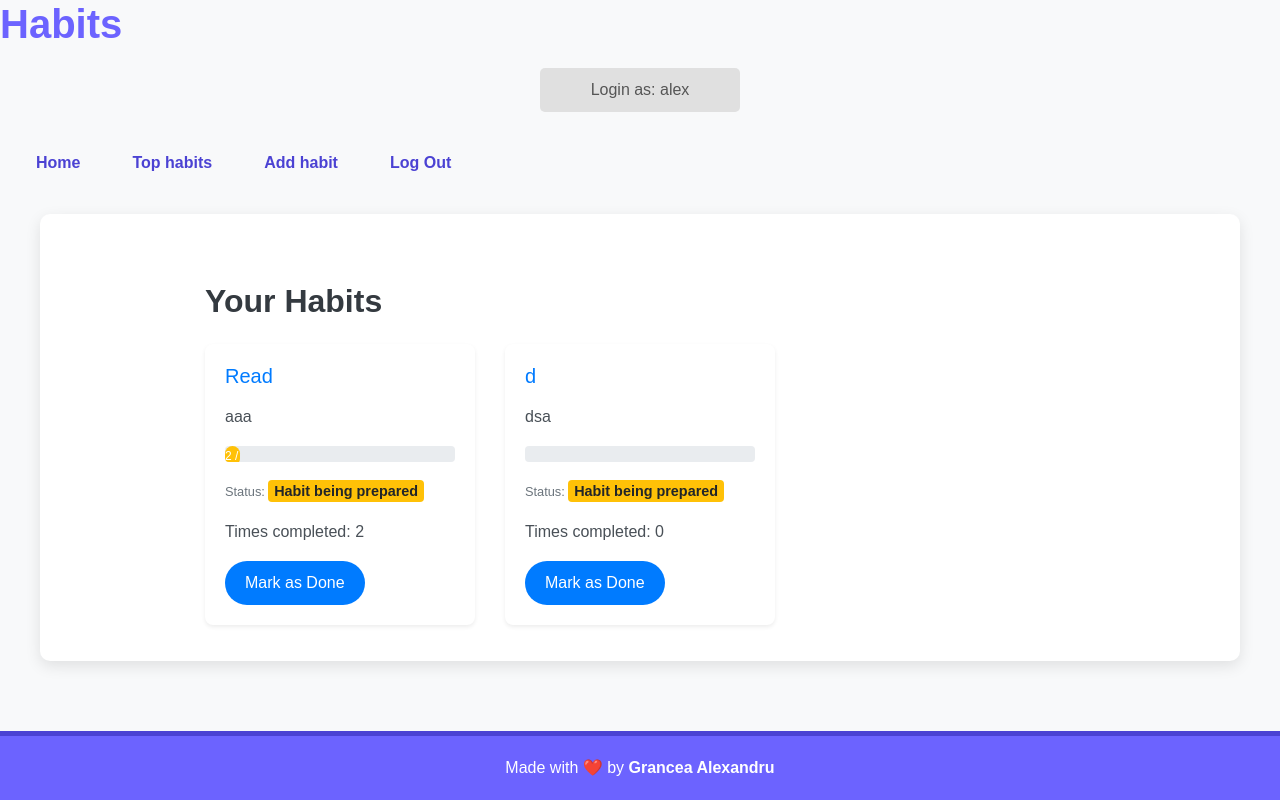
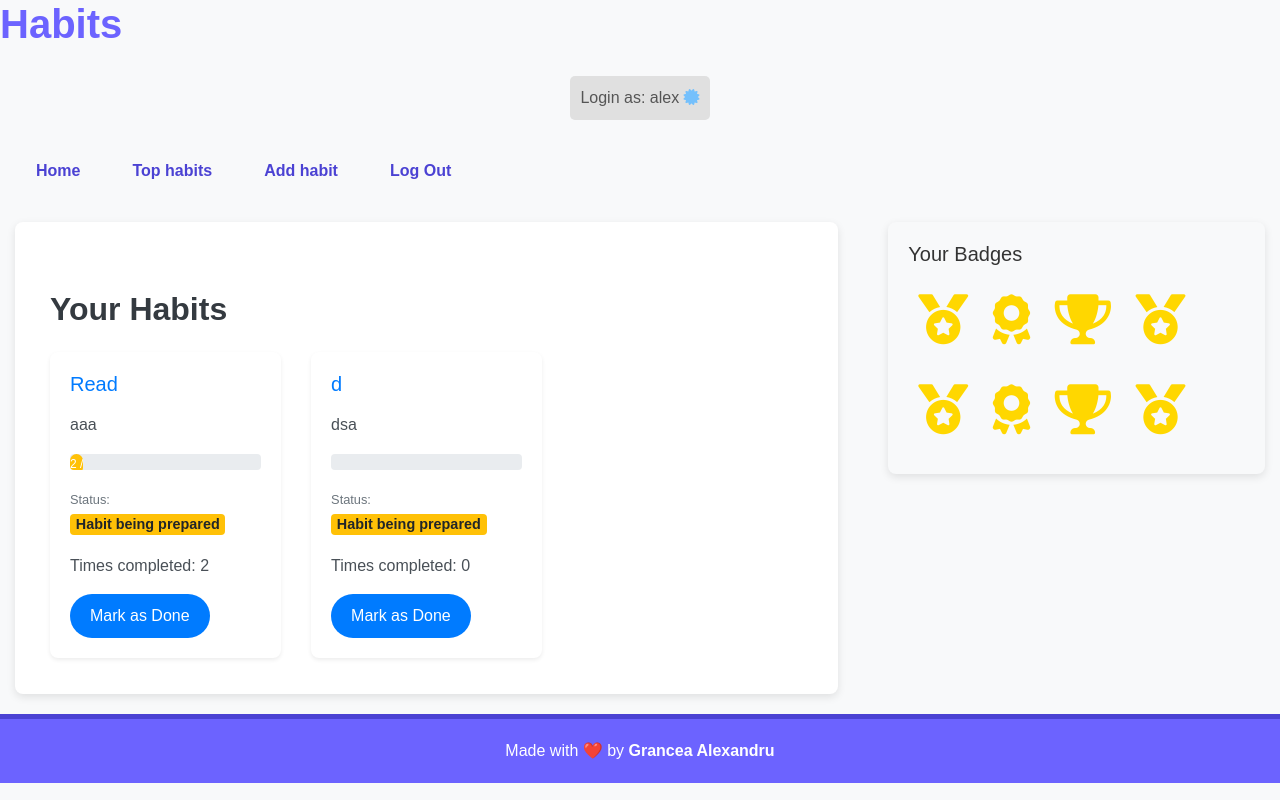
Before and after one commit to Nanu25/Habits, a Django app: page /main in a window 1280 px wide. Run offline with Django 5.2, Linux system fonts and the light colour scheme; a user stored in the database is signed in; data comes from the database, SQL or seed files in the repository; both versions use the stored data as it was after the commit; some libraries are stand-ins or nearby versions.

Commit message:
badges added

```diff
--- a/habits/static/habits/style.css
+++ b/habits/static/habits/style.css
@@ -93,22 +93,42 @@ input[type="text"]:focus, input[type="password"]:focus, input[type="email"]:focu
     transition: width 0.5s ease;
 }
 
+/* Remove background, padding, and border-radius */
 .reward-badge {
     display: inline-block;
-    background-color: #ffe600;
-    color: #fff;
-    padding: 5px 10px;
-    border-radius: 25px;
-    font-weight: bold;
-    font-size: 14px;
     margin: 10px 5px;
     text-align: center;
-    box-shadow: 0px 3px 8px rgba(0, 0, 0, 0.2);
-    transition: transform 0.2s ease;
+    box-shadow: none; /* No shadow */
+    background-color: transparent; /* No background */
+    padding: 0; /* Remove padding */
+    border-radius: 0; /* Remove rounded corners */
+    font-size: 14px; /* Adjust font size if needed */
 }
 
-.reward-badge:hover {
+/* Badge icons */
+.badge-section i.fas {
+    font-size: 50px;
+    margin: 10px 5px;
+    color: #ffd700; /* Default Gold color for icons */
+}
+
+/* Customize specific badges */
+.starter-badge {
+    color: #ffeb3b; /* Yellow for Starter Badge */
+}
+
+.consistency-badge {
+    color: #ff5722; /* Orange for Consistency Badge */
+}
+
+.master-badge {
+    color: #4caf50; /* Green for Master Badge */
+}
+
+/* Hover effect for the icons */
+.reward-badge i.fas:hover {
     transform: scale(1.1);
+    transition: transform 0.2s ease;
 }
 
 /* Footer */
@@ -118,12 +138,7 @@ input[type="text"]:focus, input[type="password"]:focus, input[type="email"]:focu
     background-color: #6c63ff;
     color: #fff;
     border-top: 5px solid #4b42d3;
-
-    /* Fixed at the bottom */
-    position: fixed;
-    bottom: 0;
-    left: 0;
-    width: 100%;
+    margin-top: 20px; /* Add space above the footer */
 }
 
 .footer a {
@@ -134,6 +149,18 @@ input[type="text"]:focus, input[type="password"]:focus, input[type="email"]:focu
 
 .footer a:hover {
     text-decoration: underline;
+}
+
+/* Make sure the body content fills at least the viewport height minus the footer height */
+body {
+    min-height: 100vh;
+    display: flex;
+    flex-direction: column;
+}
+
+/* Main content area to grow to fill the space */
+.body {
+    flex: 1;
 }
 
 /* Login Status Styles */
@@ -283,3 +310,20 @@ body {
     transform: scale(1.05);  /* Slightly enlarge on hover for interaction */
     box-shadow: 0 6px 8px rgba(0, 0, 0, 0.15);  /* Enhanced shadow on hover */
 }
+
+.main-content {
+    padding: 20px;
+    background-color: #ffffff;
+    border-radius: 8px;
+    box-shadow: 0px 3px 8px rgba(0, 0, 0, 0.1);
+    margin-top: 20px;
+}
+
+.badge-section {
+    padding: 20px;
+    background-color: #f8f9fa;
+    border-radius: 8px;
+    box-shadow: 0px 3px 8px rgba(0, 0, 0, 0.1);
+    margin-top: 20px;
+    margin-left: 20px; /* Adjust this as needed for spacing */
+}
--- a/habits/views.py
+++ b/habits/views.py
@@ -19,10 +19,38 @@ def index(request):
     return render(request, "habits/index.html", {
         "habits": habits
     })
+
+
 def main_page(request):
+    # Get all habits for the current user
     habits = Habit.objects.filter(user=request.user)
+
+    # Calculate total completed habits (assuming 'times_completed' tracks this)
+    # total_completed = habits.aggregate(total=Sum('times_completed'))['total'] or 0
+    #
+    # # Determine badges based on the total completed habits
+    # user_badges = []
+    # if total_completed >= 1:
+    #     user_badges.append("Starter Badge")
+    # if total_completed >= 10:
+    #     user_badges.append("Consistency Badge")
+    # if total_completed >= 30:
+    #     user_badges.append("Master Badge")
+
+    user_badges = []
+    user_badges.append("Starter Badge")
+    user_badges.append("Consistency Badge")
+    user_badges.append("Master Badge")
+    user_badges.append("Starter Badge")
+    user_badges.append("Starter Badge")
+    user_badges.append("Consistency Badge")
+    user_badges.append("Master Badge")
+    user_badges.append("Starter Badge")
+
+    # Render the main page with habits and badges
     return render(request, "habits/main_page.html", {
-        "habits": habits
+        "habits": habits,
+        "user_badges": user_badges
     })
 def login_view(request):
     if request.method == "POST":
--- a/templates/habits/layout.html
+++ b/templates/habits/layout.html
@@ -1,6 +1,5 @@
 {% load static %}
 {% load custom_filters %}
-
 
 <!DOCTYPE html>
 <html lang="en">
@@ -8,6 +7,8 @@
     <title>{% block title %}Habits{% endblock %}</title>
     <link rel="stylesheet" href="https://stackpath.bootstrapcdn.com/bootstrap/4.4.1/css/bootstrap.min.css" integrity="sha384-Vkoo8x4CGsO3+Hhxv8T/Q5PaXtkKtu6ug5TOeNV6gBiFeWPGFN9MuhOf23Q9Ifjh" crossorigin="anonymous">
     <link href="{% static 'habits/style.css' %}" rel="stylesheet">
+    <link rel="stylesheet" href="https://cdnjs.cloudflare.com/ajax/libs/font-awesome/6.0.0-beta3/css/all.min.css">
+
 </head>
 <body>
     <div class="header">
@@ -16,7 +17,7 @@
 
     {% if user.is_authenticated %}
         <div class="login-status">
-            Login as: {{ user.username }}
+            Login as: {{ user.username }} <i class="fa-solid fa-certificate" style="color: #74C0FC;"></i>
         </div>
     {% endif %}
 
@@ -51,9 +52,37 @@
         </div>
     </nav>
 
-    <div class="body">
-        {% block body %}
-        {% endblock %}
+    <!-- Main content area -->
+    <div class="container-fluid">
+        <div class="row">
+            <!-- Main habits section -->
+            <div class="col-md-8">
+                <div class="main-content">
+                    {% block body %}
+                    {% endblock %}
+                </div>
+            </div>
+
+            <!-- Badge section -->
+            <div class="col-md-4">
+                <div class="badge-section">
+                    <h5>Your Badges</h5>
+                    {% for badge in user_badges %}
+                        <div class="reward-badge">
+                           {% if badge == "Starter Badge" %}
+                                <i class="fas fa-medal starter-badge" title="Starter Badge"></i>
+                           {% elif badge == "Consistency Badge" %}
+                                <i class="fas fa-award consistency-badge" title="Consistency Badge"></i>
+                           {% elif badge == "Master Badge" %}
+                                <i class="fas fa-trophy master-badge" title="Master Badge"></i>
+                           {% endif %}
+                        </div>
+                    {% empty %}
+                        <p>No badges earned yet.</p>
+                    {% endfor %}
+                </div>
+            </div>
+        </div>
     </div>
 
     <div class="footer">
```
Also changed, not shown: db.sqlite3.
